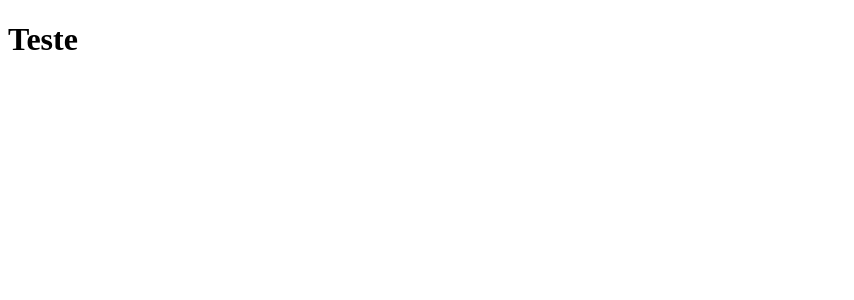
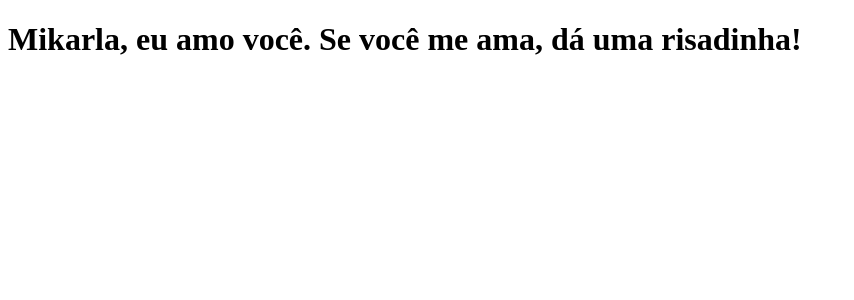
Before and after one commit to gabrielmelo04/clone-tabnews, a Next.js app: page / in a window 1280 px wide. Shown: the top 300 px of the page, without its empty margins (0-854 px from the left). Built offline with nearby package versions, Linux system fonts and the light colour scheme.

Commit message:
Atualiza o arquivo .gitignore e a página index.js para refletir as mudanças recentes no projeto.

```diff
--- a/pages/index.js
+++ b/pages/index.js
@@ -1,7 +1,7 @@
 
 function Home() {
     return (
-        <h1>Teste</h1>
+        <h1>Mikarla, eu amo você. Se você me ama, dá uma risadinha!</h1>
     )
 }
 
```
Also changed, not shown: 1 other file (tests, documents, lock files or other folders).
